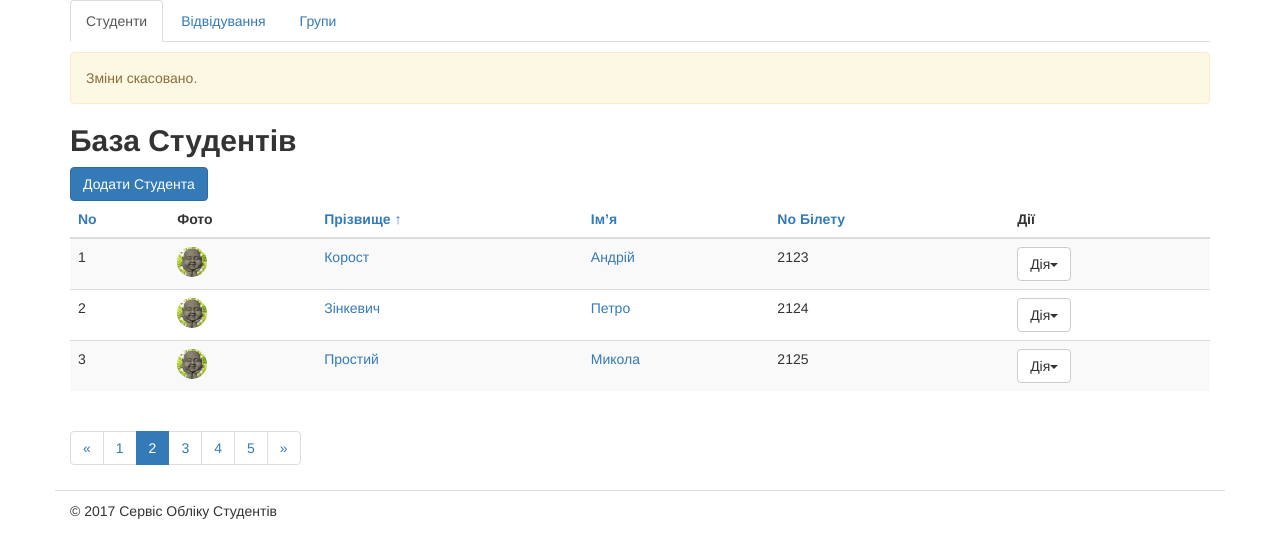
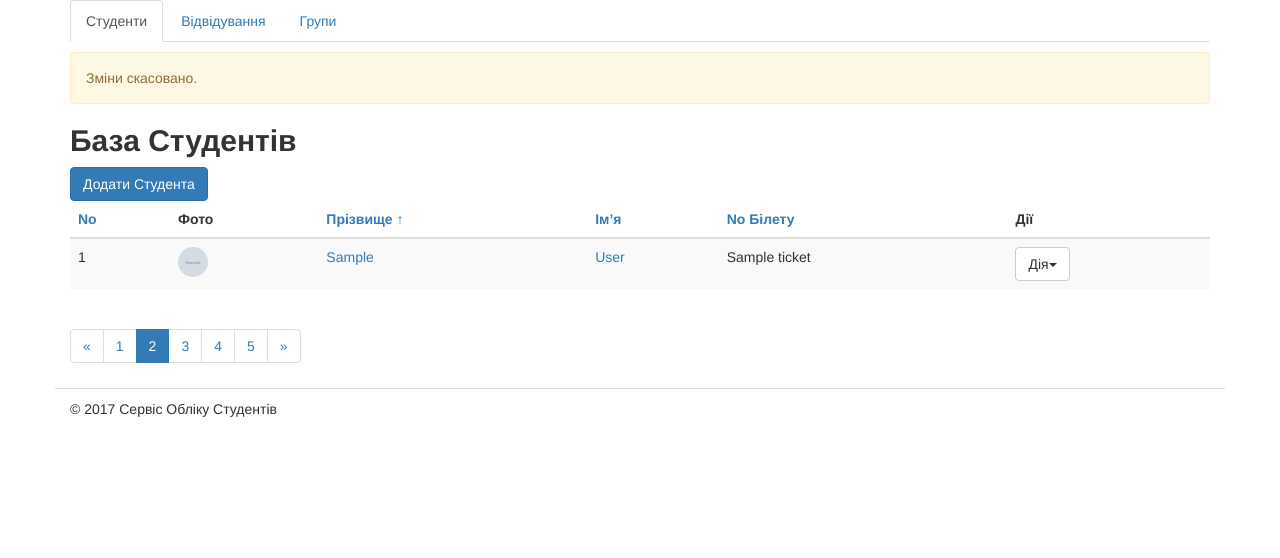
Before and after one commit to VovaPetuhov/students, a Django app: template students/templates/students/students_list.html in a window 1280 px wide. Shown: the part 70-628 px from the top of the page. Run offline with Django 3.2, Linux system fonts and the light colour scheme; the template is opened without the code that fills it: most values are stand-ins (such as "Sample title", 1, 10 or a date in 2020); grey boxes marked "Sample" are stand-in pictures; some libraries are stand-ins or nearby versions.

Commit message:
make_static_folder

```diff
--- a/students/templates/students/students_list.html
+++ b/students/templates/students/students_list.html
@@ -1,4 +1,5 @@
 <!DOCTYPE html>
+{% load static %}
 <html lang='uk'>
 
     <head>
@@ -10,7 +11,7 @@
               href="https://maxcdn.bootstrapcdn.com/bootstrap/3.3.7/css/bootstrap.min.css"
               integrity="sha384-BVYiiSIFeK1dGmJRAkycuHAHRg32OmUcww7on3RYdg4Va+PmSTsz/K68vbdEjh4u"
               crossorigin="anonymous">
-        <link rel='stylesheet' href='../static/css/main.css'>
+        <link rel='stylesheet' href={% static 'css/main.css' %}>
     </head>
 
     <body>
@@ -75,12 +76,13 @@
                         </thead>
 
                         <tbody>
+                            {% for student in students %}
                             <tr>
-                                <td>1</td>
-                                <td><img height='30' width='30' src='../static/img/images.jpeg' class="img-circle"></td>
-                                <td><a href={% url 'students_edit' 1 %}>Корост</a></td>
-                                <td><a href={% url 'students_edit' 1 %}>Андрій</a></td>
-                                <td>2123</td>
+                                <td>{{ forloop.counter }}</td>
+                                <td><img height='30' width='30' src={% static student.image %} class="img-circle"></td>
+                                <td><a href={% url 'students_edit' student.id %}>{{ student.first_name }}</a></td>
+                                <td><a href={% url 'students_edit' student.id %}>{{ student.last_name }}</a></td>
+                                <td>{{ student.ticket }}</td>
                                 <td>
                                     <div class='dropdown'>
                                         <button class='btn btn-default dropdown-toggle'
@@ -91,86 +93,23 @@
                                             <li role='presentation'>
                                                 <a role='menuitem'
                                                    tabindex='-1'
-                                                   href='/journal/1'>Відвідування</a>
+                                                   href='/journal/{{ student.id }}'>Відвідування</a>
                                             </li>
                                             <li role='presentation'>
                                                 <a role='menuitem'
                                                    tabindex='-1'
-                                                   href={% url 'students_edit' 1 %}>Редагувати</a>
+                                                   href={% url 'students_edit' student.id %}>Редагувати</a>
                                             </li>
                                             <li role='presentation'>
                                                 <a role='menuitem'
                                                    tabindex='-1'
-                                                   href={% url 'students_delete' 1 %}>Видалити</a>
+                                                   href={% url 'students_delete' student.id %}>Видалити</a>
                                             </li>
                                         </ul>
                                     </div>
                                 </td>
                             </tr>
-                            <tr>
-                                <td>2</td>
-                                <td><img height='30' width='30' src='../static/img/images.jpeg' class="img-circle"></td>
-                                <td><a href={% url 'students_edit' 2 %}>Зінкевич</a></td>
-                                <td><a href={% url 'students_edit' 2 %}>Петро</a></td>
-                                <td>2124</td>
-                                <td>
-                                    <div class='dropdown'>
-                                        <button class='btn btn-default dropdown-toggle'
-                                                type='button'
-                                                data-toggle='dropdown'>Дія<span class='caret'></span>
-                                        </button>
-                                        <ul class='dropdown-menu' role='menu'>
-                                            <li role='presentation'>
-                                                <a role='menuitem'
-                                                   tabindex='-1'
-                                                   href='/journal/2'>Відвідування</a>
-                                            </li>
-                                            <li role='presentation'>
-                                                <a role='menuitem'
-                                                   tabindex='-1'
-                                                   href={% url 'students_edit' 2 %}>Редагувати</a>
-                                            </li>
-                                            <li role='presentation'>
-                                                <a role='menuitem'
-                                                   tabindex='-1'
-                                                   href={% url 'students_delete' 2 %}>Видалити</a>
-                                            </li>
-                                        </ul>
-                                    </div>
-                                </td>
-                            </tr>
-                            <tr>
-                                <td>3</td>
-                                <td><img height='30' width='30' src='../static/img/images.jpeg' class="img-circle"></td>
-                                <td><a href={% url 'students_edit' 3 %}>Простий</a></td>
-                                <td><a href={% url 'students_edit' 3 %}>Микола</a></td>
-                                <td>2125</td>
-                                <td>
-                                    <div class='dropdown'>
-                                        <button class='btn btn-default dropdown-toggle'
-                                                type='button'
-                                                data-toggle='dropdown'>Дія<span class='caret'></span>
-                                        </button>
-                                        <ul class='dropdown-menu' role='menu'>
-                                            <li role='presentation'>
-                                                <a role='menuitem'
-                                                   tabindex='-1'
-                                                   href='/journal/3'>Відвідування</a>
-                                            </li>
-                                            <li role='presentation'>
-                                                <a role='menuitem'
-                                                   tabindex='-1'
-                                                   href={% url 'students_edit' 3 %}>Редагувати</a>
-                                            </li>
-                                            <li role='presentation'>
-                                                <a role='menuitem'
-                                                   tabindex='-1'
-                                                   href={% url 'students_delete' 3 %}>Видалити</a>
-                                            </li>
-                                        </ul>
-                                    </div>
-                                </td>
-                            </tr>
+                            {% endfor %}
                         </tbody>
 
                     </table>
--- a/students/views.py
+++ b/students/views.py
@@ -5,7 +5,10 @@ from django.http import HttpResponse
 # Views for Students
 
 def students_list(request):
-    return render(request, 'students/students_list.html', {})
+    students = ({'id': 1, 'first_name': 'Корост', 'last_name': 'Андрій', 'ticket': 2123, 'image': 'img/images.jpeg'},
+                {'id': 2, 'first_name': 'Зінкевич', 'last_name': 'Петро', 'ticket': 2124, 'image': 'img/images.jpeg'},
+                {'id': 3, 'first_name': 'Простий', 'last_name': 'Микола', 'ticket': 2125, 'image': 'img/images.jpeg'})
+    return render(request, 'students/students_list.html', {'students': students})
 
 
 def students_add(request):
```
Also changed, not shown: studentsdb/templates/index.html (+4 -4 lines), students/static/css/main.css (renamed from studentsdb/static/css/main.css), students/static/img/images.jpeg (renamed from studentsdb/static/img/images.jpeg).
